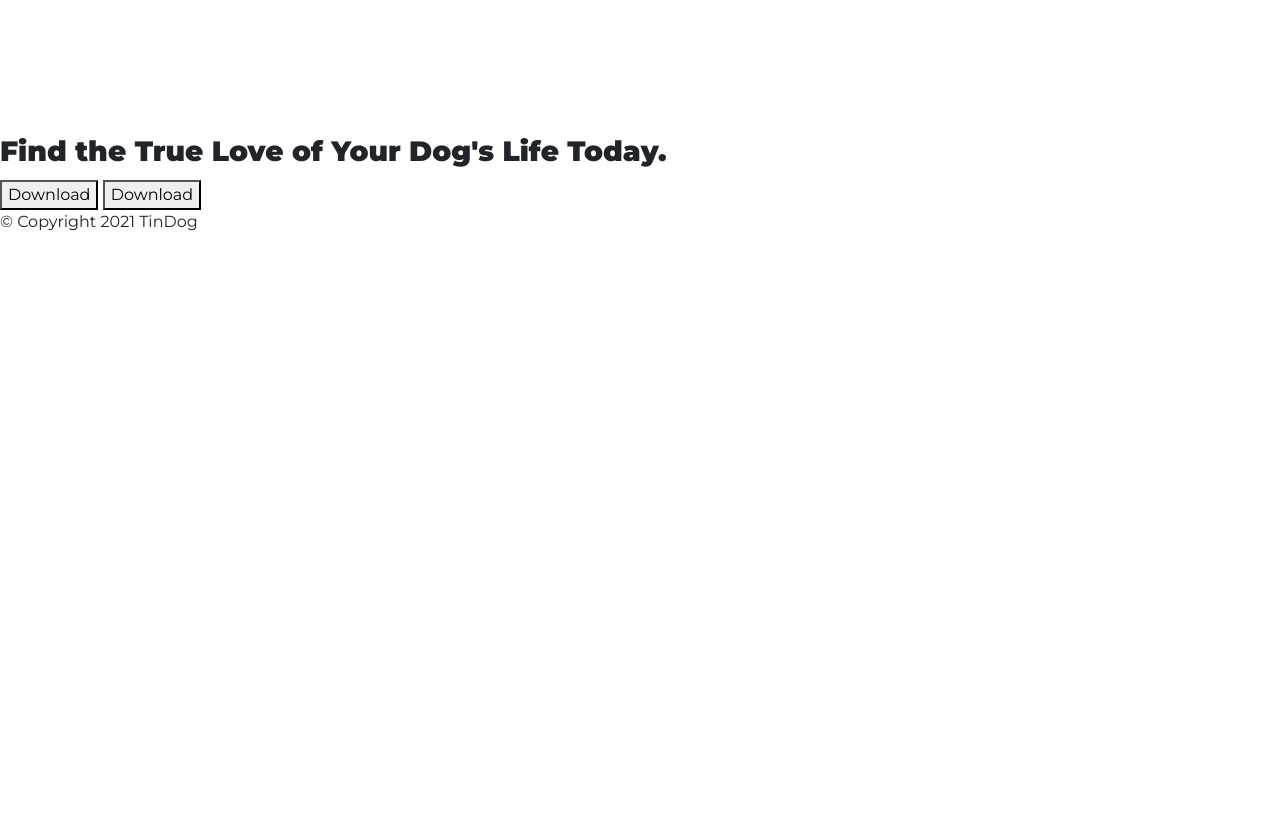
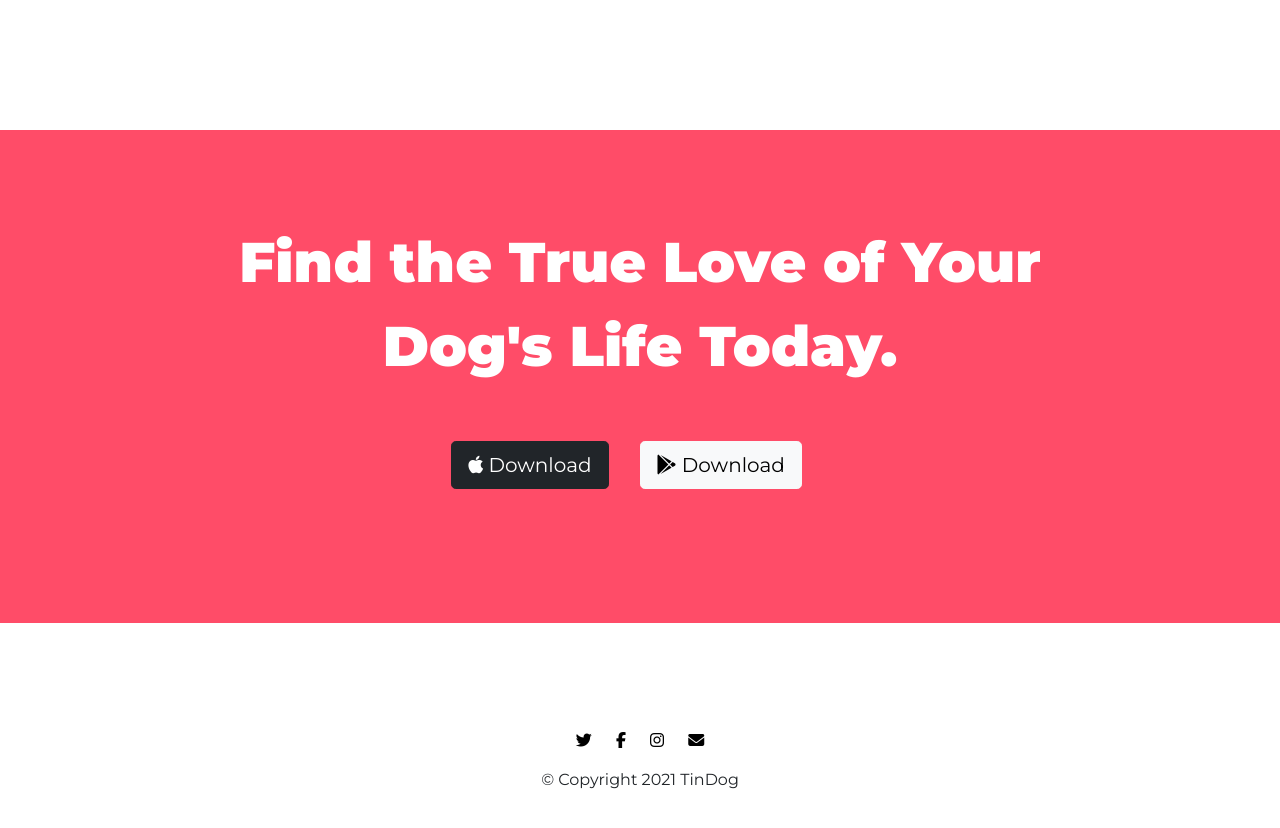
Before and after one commit to guibbers/TinDog, a plain HTML site: page index.html in a window 1280 px wide. Shown: the part 2412-3240 px from the top of the page. Before the commit the page ends 2662 px from the top, so only its background shows below. Drawn offline with nearby package versions, Linux system fonts and the light colour scheme.

Commit message:
beta version done

```diff
--- a/css/styles.css
+++ b/css/styles.css
@@ -152,6 +152,35 @@ h3 {
    padding: 3% 2%;
 }
 
+/* Call To Action  */
+
+#cta {
+   background: #ff4c68;
+   color: #fff;
+   padding: 7% 15%;
+   text-align: center;
+}
+
+.cta-heading {
+   font-family: 'Montserrat';
+   font-weight: 900;
+   font-size: 3.5rem;
+   line-height: 1.5;
+}
+
+/* Footer  */
+
+#footer {
+   background-color: #fff;
+   padding: 7% 15%;
+   text-align: center;
+}
+
+.social-icon {
+   margin: 20px 10px;
+   color: #000;
+}
+
 @media (max-width: 1028px) {
 
    #title {
--- a/index.html
+++ b/index.html
@@ -39,13 +39,13 @@
                <div class="collapse navbar-collapse" id="navbarSupportedContent">
                   <ul class="navbar-nav ms-auto">
                      <li class="nav-item">
-                        <a href="#" class="nav-link">Contact</a>
+                        <a href="#footer" class="nav-link">Contact</a>
                      </li>
                      <li class="nav-item">
-                        <a href="#" class="nav-link">Pricing</a>
+                        <a href="#pricing" class="nav-link">Pricing</a>
                      </li>
                      <li class="nav-item">
-                        <a href="#" class="nav-link">Download</a>
+                        <a href="#cta" class="nav-link">Download</a>
                      </li>
                   </ul>
 
@@ -209,12 +209,16 @@
       </section>
 
       <section id="cta">
-         <h3>Find the True Love of Your Dog's Life Today.</h3>
-         <button type="button">Download</button>
-         <button type="button">Download</button>
+         <h3 class="cta-heading">Find the True Love of Your Dog's Life Today.</h3>
+         <button type="button" class="btn btn-dark btn-lg download-button"><i class="fab fa-apple"></i> Download</button>
+         <button type="button" class="btn btn-light btn-lg download-button"><i class="fab fa-google-play"></i> Download</button>
       </section>
 
       <section id="footer">
+         <a href="#"><i class="social-icon fab fa-twitter"></i></a>
+         <a href="#"><i class="social-icon fab fa-facebook-f"></i></a>
+         <a href="#"><i class="social-icon fab fa-instagram"></i></a>
+         <a href="#"><i class="social-icon fas fa-envelope"></i></a>
          <p>© Copyright 2021 TinDog</p>
       </section>
 
```
